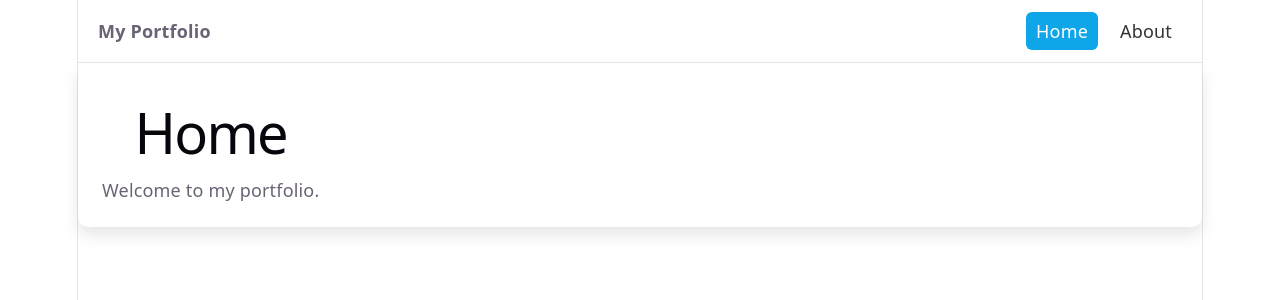
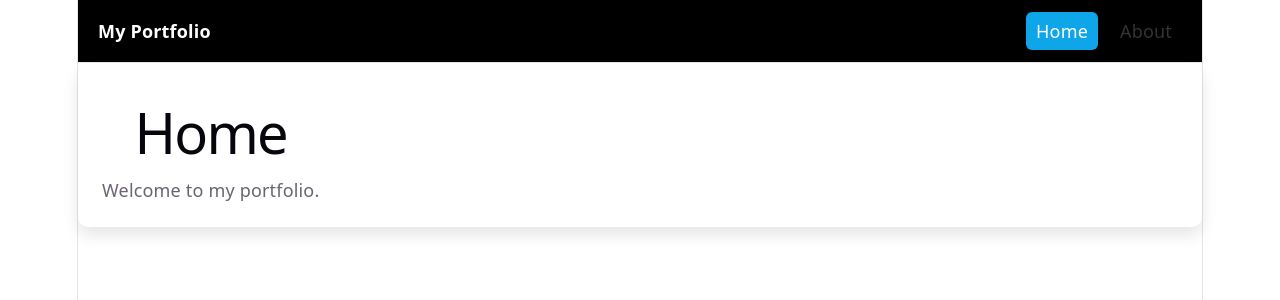
Before and after one commit to llefranc01/portfolio-pipeline, a React (Vite) app: page / in a window 1280 px wide. Shown: the top 300 px of the page. Built offline with nearby package versions, Linux system fonts and the light colour scheme.

Commit message:
Update App.css

```diff
--- a/src/assets/App.css
+++ b/src/assets/App.css
@@ -11,12 +11,13 @@
     justify-content: space-between;
     align-items: center;
     padding: 12px 20px;
-    background: #ffffff;
+    background: #000000;
     border-bottom: 1px solid #e6e6e6;
 }
 
 .nav-brand {
     font-weight: 700;
+    color: white;
 }
 
 .nav-links {
```
